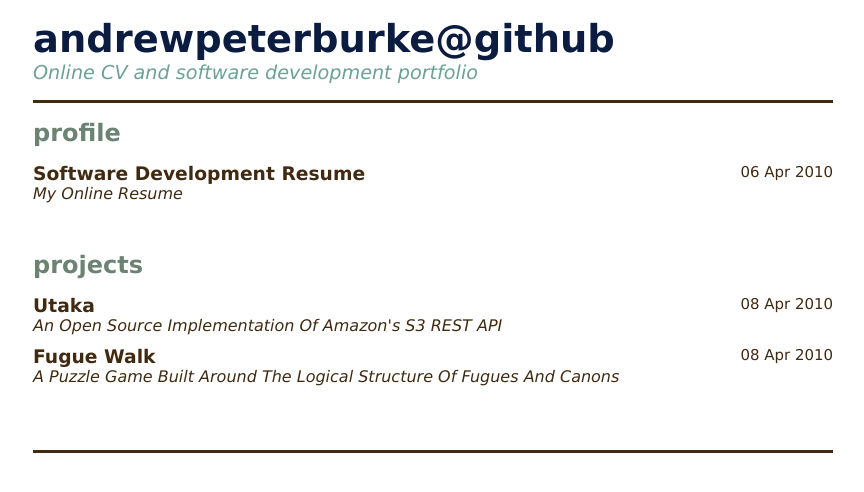
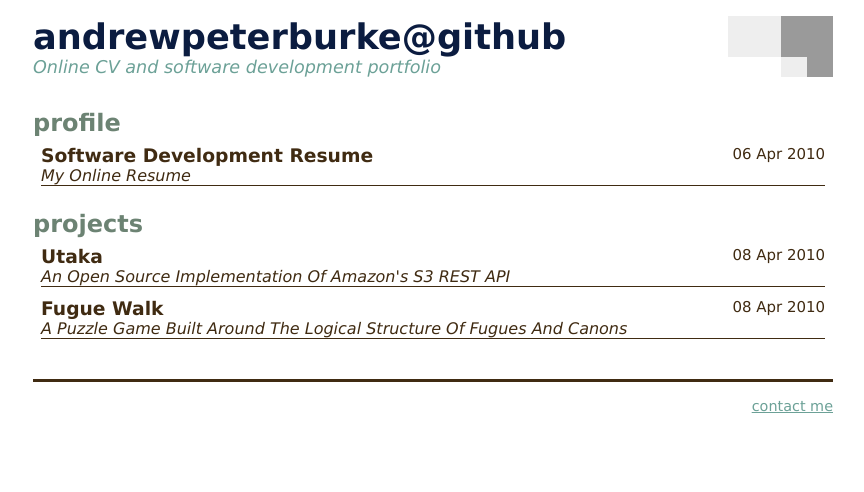
Before and after one commit to apburke/andrewpeterburke.github.com, a Jekyll site: the page built from index.markdown, in a window 1280 px wide. Shown: the top 492 px of the page, without its empty margins (207-1071 px from the left). Built offline with Jekyll 4.4.1, drawn with Linux system fonts in a browser that asks for light colours.

Commit message:
Added border element to header and added mailto in the footer

```diff
--- a/_layouts/default.html
+++ b/_layouts/default.html
@@ -39,8 +39,8 @@
   </div>
 
   <div id="footer">
-
-    <h2></h2>
+    <! email !>
+    <a href='&#109;&#97;&#105;&#108;&#116;&#111;&#58;&#97;&#110;&#100;&#114;&#101;&#119;&#112;&#101;&#116;&#101;&#114;&#98;&#117;&#114;&#107;&#101;&#43;&#97;&#116;&#103;&#105;&#116;&#104;&#117;&#98;&#64;&#103;&#109;&#97;&#105;&#108;&#46;&#99;&#111;&#109;'>contact me</a>
 
   </div>
 
--- a/css/default.css
+++ b/css/default.css
@@ -1,8 +1,8 @@
 /* COLOR */
 
 body { color: #402b12 }
-.site_heading { color: #0b1c40 }
-.site_heading .description { color: #6CA197 }
+.site_heading, #footer { color: #0b1c40 }
+.site_heading .description, #footer a { color: #6CA197 }
 .branch_link, .branch h2 { color: #6c8373 }
 .branch_link:hover { color: #FFF; background-color: #6c8373 }
 .branch .post_heading:hover{ background-color: #BFBBB4 }
@@ -14,32 +14,34 @@
  font-size: 100%;
 }
 
-ul {
- padding: 0 1em;
-}
+ul { padding-left: 1em }
 
-h4 {
- margin-top: 2em;
- border-bottom: .1em solid;
-}
+h4:before { content: "[" }
+h4:after { content: "]" }
 
 #wrapper {
  width: 800px;
  margin: 1em auto;
 }
 
-#header, #menu, #footer {
+#header, #menu {
  margin: 0;
  padding: 0;
- font-size: 1.2em;
- }
+ font-size: 1.1em;
+}
+
+#footer {
+ margin: 0;
+ padding: 0;
+ font-size: .9em;
+ text-align: right;
+}
 
 #menu {
   display: none;
 }
 
 #content {
- border-top: .2em solid;
  border-bottom: .2em solid;
  margin: 1em 0;
  padding: 1em 0;
@@ -94,6 +96,7 @@
 
 .post_heading {
  margin: 0em 0em 1em 0em;
+ border-bottom: .1em solid;
 }
 
 .post_heading a:visited h3 {
@@ -105,13 +108,17 @@
 }
 
 .post_list {
- margin: 1em 0 3em;
+ margin: .5em .5em 1.5em;
 }
 
 .post_heading {
  text-transform: capitalize;
  }
 
+.site_heading .title, .site_heading .description {
+ border-right: 3em ridge;
+}
+
 .site_heading:hover .title, .site_heading:hover .description, .branch h2:hover {
  text-decoration: underline;
 }
```
